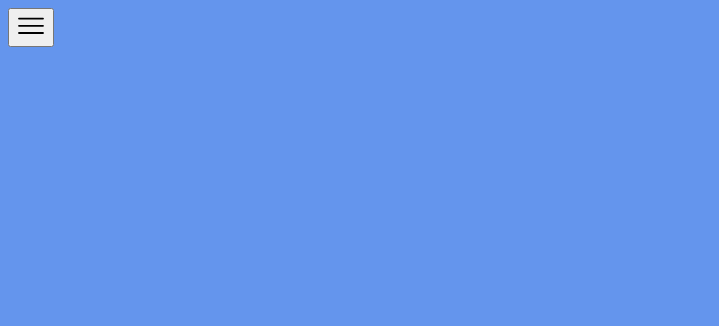
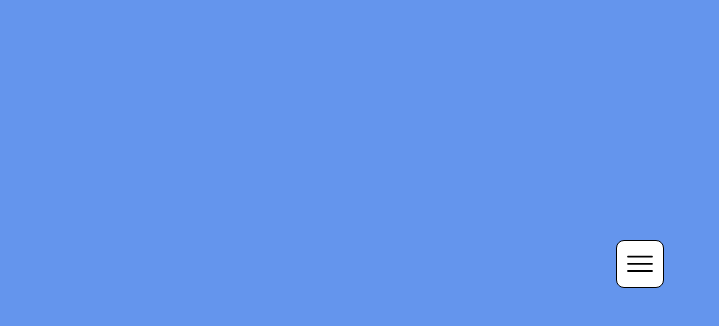
Before and after one commit to SamsDevLab/dropdown-menu, a website built with webpack: page src/template.html in a window 1280 px wide. Shown: the whole page, without its empty margins (0-719 px from the left). Built offline with nearby package versions, Linux system fonts and the light colour scheme.

Commit message:
Add styling to button/svg

```diff
--- a/src/styles.css
+++ b/src/styles.css
@@ -1,3 +1,24 @@
 body {
   background-color: cornflowerblue;
+  display: flex;
+  justify-content: center;
+  margin-top: 15rem;
+  height: 100vh;
 }
+
+.dropdown-btn {
+  height: 48px;
+  width: 48px;
+  display: flex;
+  flex-direction: column;
+  justify-content: center;
+  align-items: center;
+  text-align: center;
+  border-radius: 0.5rem;
+  border: 1px solid #000000;
+  background-color: #ffffff;
+}
+
+.dropdown-btn:hover {
+  background-color: aqua;
+}
```
